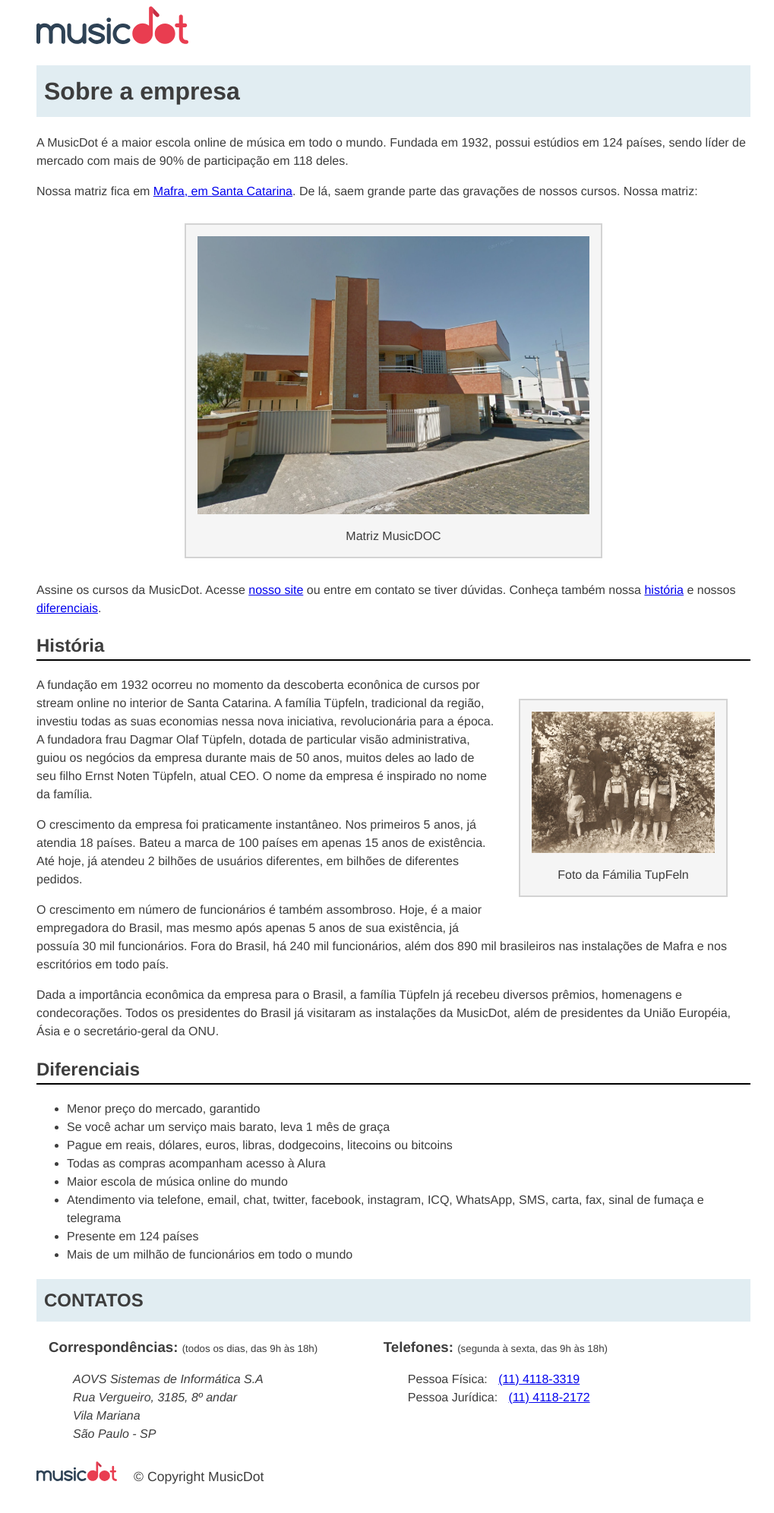
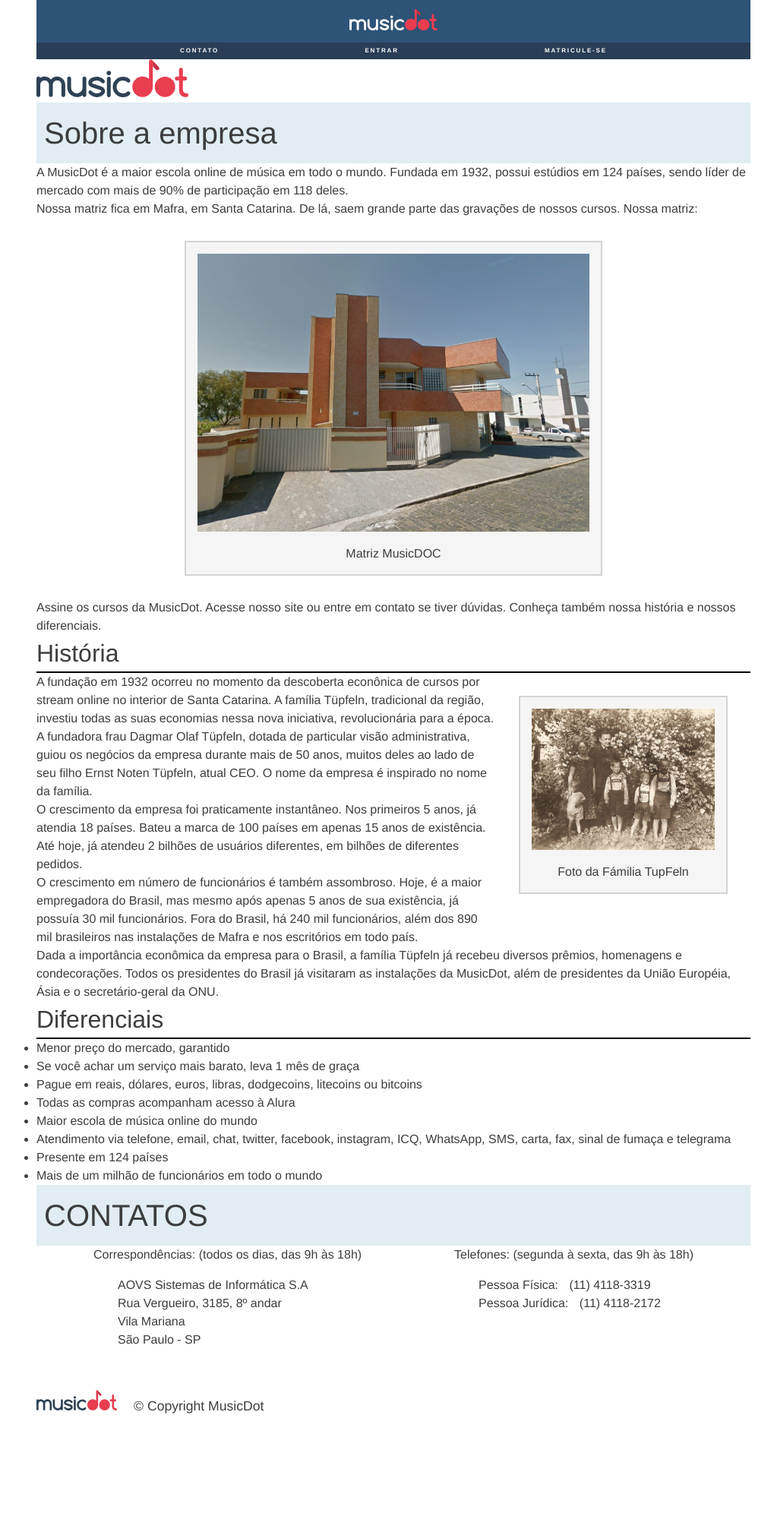
Before and after one commit to xing-wang-kai/EXERCICIOS_HTML_CSS_JS_MUSICDOT_alura, a plain HTML site: page sobre.html in a window 1280 px wide. Shown: the whole page at 76% size, without its empty margins (122-1141 px from the left). After the commit the page ends 1895 px from the top, so only its background shows below. Drawn offline with Linux system fonts and the light colour scheme.

Commit message:
Novos
Exercícios sobre CSS display flex block inline ajustando o header

```diff
--- /dev/null
+++ b/css/header_and_footer.css
@@ -0,0 +1,50 @@
+/*itens do header */
+    .cabeçalho {
+      text-align: center;
+      font-size: 0.5rem;
+      font-weight: bold;
+      text-transform: uppercase;
+      letter-spacing: 0.23em;
+      background-color: #2D5377;
+      color: #fff;
+    }
+    .cabecalho_logo{
+      padding: 1.5em 0;
+      width: 14.5em;
+    }
+    .cabecalho_menu {
+      display: flex;
+      justify-content: space-evenly;
+      flex-wrap: wrap;
+      background-color: #272b3a87;
+
+    }
+    .cabecalho_item-menu{
+      display: inline-block;
+    }
+    .cabecalho_item-menu{
+      display: inline-block;
+      padding: 0.6em 0.4em;
+    }
+/* detalhes do footer*/
+  .rodape {
+    padding: 1.75em 0;
+    font-size: 1.1rem;
+    display: block;
+  }
+  .rodape__logo {
+  width: 6em;
+  }
+  .rodape__copyright {
+   display: inline;
+   margin-left: 1em;
+  }
+  .rodape__logo--logo{
+    display: block;
+  }
+
+@media(max-width: 446px){
+  .rodape {
+    font-size: 0.5em;
+  }
+}
--- /dev/null
+++ b/css/reset_all.css
@@ -0,0 +1,57 @@
+/* http://meyerweb.com/eric/tools/css/reset/
+   v2.0 | 20110126
+   License: none (public domain)
+*/
+
+html, body, div, span, applet, object, iframe,
+h1, h2, h3, h4, h5, h6, p, blockquote, pre,
+a, abbr, acronym, address, big, cite, code,
+del, dfn, em, img, ins, kbd, q, s, samp,
+small, strike, strong, sub, sup, tt, var,
+b, u, i, center,
+dl, dt, dd, ol, ul, li,
+fieldset, form, label, legend,
+table, caption, tbody, tfoot, thead, tr, th, td,
+article, aside, canvas, details, embed,
+figure, figcaption, footer, header, hgroup,
+menu, nav, output, ruby, section, summary,
+time, mark, audio, video {
+	margin: 0;
+	padding: 0;
+	border: 0;
+	font-size: 100%;
+	font: inherit;
+	vertical-align: baseline;
+}
+/* HTML5 display-role reset for older browsers */
+article, aside, details, figcaption, figure,
+footer, header, hgroup, menu, nav, section {
+	display: block;
+}
+body {
+	line-height: 1;
+}
+ol, ul {
+	list-style: none;
+}
+blockquote, q {
+	quotes: none;
+}
+blockquote:before, blockquote:after,
+q:before, q:after {
+	content: '';
+	content: none;
+}
+table {
+	border-collapse: collapse;
+	border-spacing: 0;
+}
+
+body {
+  font-family: 'Montserrat', sans-serif;
+  color: #2e4255;
+}
+a {
+  color: inherit;
+  text-decoration: inherit;
+}
--- a/css/sobre.css
+++ b/css/sobre.css
@@ -18,12 +18,14 @@
   font-color: #3D3D3D;
   background-color: #E1EDF2;
   padding: 10px;
+  font-size: 2.5rem;
 }
 
 .sub_titulo {
   border-bottom-style: solid;
   border-bottom-color: black;
   border-bottom-width: 2px;
+  font-size: 2rem;
 }
 
 figure {
@@ -67,7 +69,7 @@
   width: 30%;
 }
 
-.contato_secao{
+.contato__secao{
   display: inline-block;
   vertical-align: top;
   margin-left: 16px;
@@ -76,20 +78,15 @@
 }
 .contato__secao--correspondências{
 
-  display: block;
-  float: left;
-  margin-right: 9%;
+  display: inline-block;
+  padding-right: 5%;
 
 }
 .contato__secao--telefone{
 
-  display: block;
-  float: right;
-  margin-right: 20%;
-  padding-bottom: 6%;
-
-
-
+  display: inline-block;
+  vertical-align: top;
+  padding-bottom: 2%;
 }
 
 .contato_info {
@@ -105,17 +102,9 @@
   margin-left: 10px;
 }
 
-.rodape {
-  padding: 1.75em 0;
-  font-size: 1.1rem;
-  display: block;
-}
-.rodape__logo {
-width: 6em;
-}
-.rodape__copyright {
- display: inline;
- margin-left: 1em;
+.contato_total{
+  display: flex;
+  justify-content: space-evenly;
 }
 
 @media (max-width: 870px){
@@ -164,9 +153,6 @@
     font-size: 0.5em;
     border-left: 2px solid lightgray;
   }
-  .rodape {
-    font-size: 0.5em;
-  }
 }
 
 @media(max-width: 342px){
--- a/sobre.html
+++ b/sobre.html
@@ -6,11 +6,24 @@
     <meta name="viewport" content="width=device-width">
     <title>MusicDot | Sobre a empresa</title>
     <link href="img/favicon.ico" rel="icon">
+    <link rel="stylesheet" href="https://fonts.googleapis.com/css?family=Montserrat:300,400,500,600,700,&display=block ">
+    <link rel="stylesheet" href="css/reset_all.css">
     <link href="css/sobre.css"   rel="stylesheet">
+    <link rel="stylesheet" href="css/header_and_footer.css">
   </head>
   <body>
-    <header>
 
+    <header class="cabeçalho">
+      <a href="#index.html">
+        <img class="cabecalho_logo" src="img/musicdot-logo-light.svg" title="Ir para a página inicial da Musicdot" alt="Musicdot">
+        </a>
+      <nav>
+        <ul class="cabecalho_menu">
+          <li class="cabecalho_item-menu" ><a href="sobre.html#contato">Contato</a></li>
+          <li class="cabecalho_item-menu" ><a href="">Entrar</a></li>
+          <li class="cabecalho_item-menu" ><a href="#">Matricule-se</a></li>
+        </ul>
+      </nav>
 
     </header>
 
@@ -47,9 +60,11 @@
           <li> Presente em 124 países </li>
           <li> Mais de um milhão de funcionários em todo o mundo </li>
         </ul>
+
       <h2 class="titulo_princip" id="contato"> CONTATOS </h2>
 
-      <div class="contato_secao contato__secao--correspondências">
+      <div class="contato_total">
+        <div class=" contato__secao--correspondências">
         <h3 class="andresstitulo">Correspondências: </h3>
         <small>(todos os dias, das 9h às 18h)</small>
         <address class="contato_info">
@@ -63,7 +78,7 @@
         </address>
         </div>
 
-      <div class="contato__secao contato__secao--telefone">
+        <div class=" contato__secao--telefone">
         <h3 class="andresstitulo">Telefones: </h3>
         <small>(segunda à sexta, das 9h às 18h)</small>
         <dl class="contato_info">
@@ -78,6 +93,7 @@
 
         </dl>
         </div>
+      </div>
     </main>
 
     <div class="rodape__logo--logo">
```
Also changed, not shown: index.html (+10 -7 lines). Lines whose indentation alone changed are shown as unchanged.
